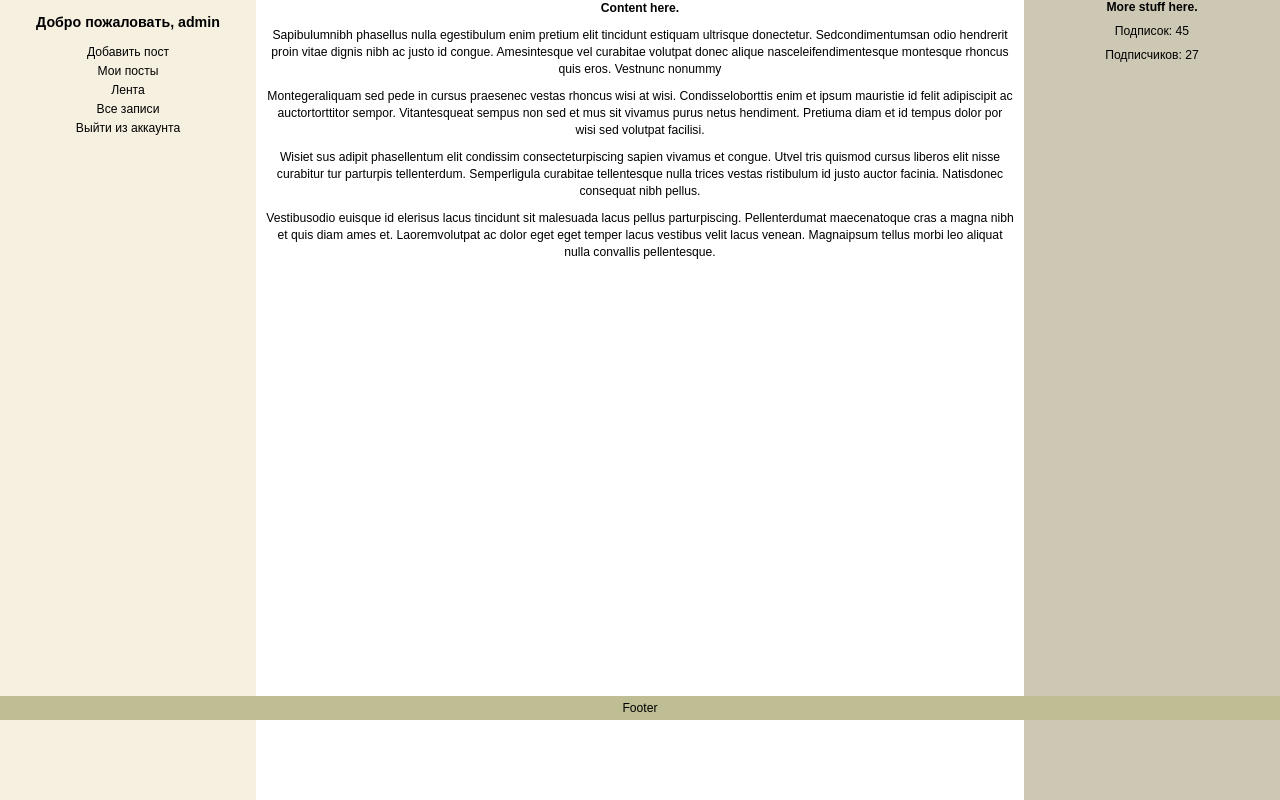
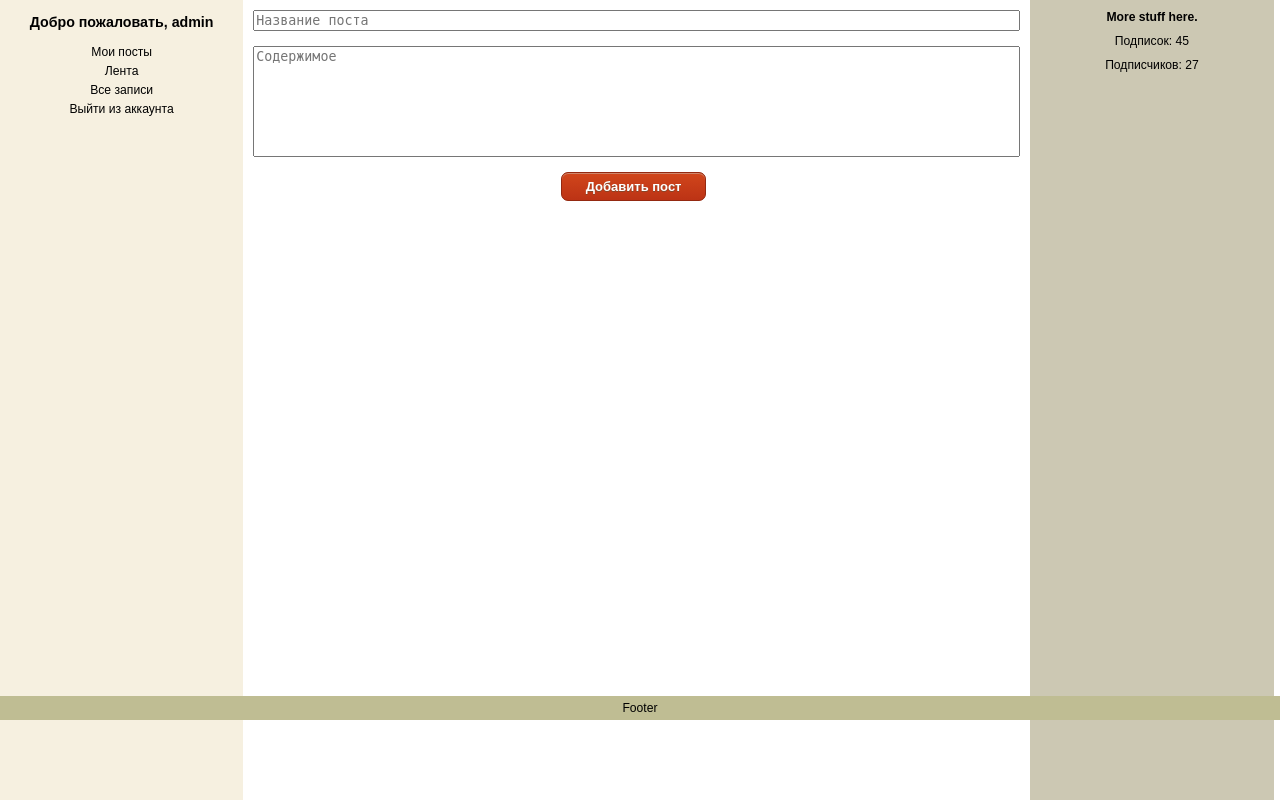
Before and after one commit to kuropyatnik/blog_site, a Django app: page /home/ in a window 1280 px wide. Shown: the part 80-880 px from the top of the page. Run offline with Django 3.2, Linux system fonts and the light colour scheme; a user stored in the database is signed in; data comes from the database, SQL or seed files in the repository; both versions use the stored data as it was after the commit.

Commit message:
Posting, and watch posts

```diff
--- a/blog_site/urls.py
+++ b/blog_site/urls.py
@@ -17,7 +17,6 @@ from django.contrib import admin
 from django.urls import path, include
 from django.conf.urls import url
 from justPost.views import signupView, loginView, logoutView
-from .settings import LOGOUT_REDIRECT_URL
 
 urlpatterns = [
     path('admin/', admin.site.urls),
--- a/justPost/forms.py
+++ b/justPost/forms.py
@@ -28,3 +28,15 @@ class LoginForm(AuthenticationForm):
         super(LoginForm, self).__init__(*args, **kwargs)
         self.fields['username'].widget.attrs['placeholder'] = 'Введите имя пользователя'
         self.fields['password'].widget.attrs['placeholder'] = 'Введите пароль'
+
+class PostForm(forms.Form):
+    title = forms.CharField(max_length=200, widget=forms.Textarea(attrs={'rows': 1, 'style': 'resize:none; width: 100%;'}))
+    content = forms.CharField(widget=forms.Textarea(attrs={'rows': 7, 'style': 'resize:none; width: 100%;'}))
+
+    class Meta:
+        fields = ["title", "content"]
+
+    def __init__(self, *args, **kwargs):
+        super(PostForm, self).__init__(*args, **kwargs)
+        self.fields['title'].widget.attrs['placeholder'] = 'Название поста'
+        self.fields['content'].widget.attrs['placeholder'] = 'Содержимое'
--- a/justPost/static/style.css
+++ b/justPost/static/style.css
@@ -1,13 +1,13 @@
 html,body{
     margin:0;
-    padding:0;
+    /*padding:0;*/
     height: 100%;
 }
 body{
     font: 76% arial,sans-serif;
     text-align:center;
 }
-p{margin:0 10px 10px}
+p{margin:10px}
 a{
     padding:5px;
     text-decoration:none;
@@ -28,14 +28,12 @@ div#header h1{
 div#container{
     height:100vh;
     width:100%;
-    margin:0 auto;
     text-align:center;
 }
 
 div#navigation{
     background:#F6F0E0;
-    display:inline-block;
-    width:20%;
+    width:19%;
     height: 100%;
     float: left;
 }
@@ -47,8 +45,7 @@ div#navigation ul{
 div#navigation li{margin-bottom:5px;}
 
 div#content{
-    display:inline-block;
-    width:60%;
+    width:61%;
     height: 100%;
     float: left;
 }
@@ -57,7 +54,7 @@ div#content p{line-height:1.4}
 div#extra {
     background:#CCC8B3;
     display:inline-block;
-    width:20%;
+    width:19%;
     height: 100%;
 
 }
@@ -96,6 +93,7 @@ input[type=text], input[type=password], input[type=email]{
   border: 1px solid black;
   background-color: #f6c57a;
   color: white;
+    box-sizing:border-box;
 }
 
 .myButton {
@@ -138,3 +136,25 @@ input[type=text], input[type=password], input[type=email]{
 	position:relative;
 	top:1px;
 }
+
+div.post_container{
+    box-shadow: 0 0 10px rgba(0,0,0,0.5); /* Параметры тени */
+    text-align: left;
+    margin-right: 4px;
+    margin-left: 10px;
+}
+
+div.svg_container{
+    display: inline-block;
+}
+
+div.outside {
+  height: 1em;
+  display: flex;
+  align-items: center;
+  justify-content: center }
+div.outside svg, div.outside a {
+    margin: 0;
+    font-size: 1.1em;
+    color: darkslategray;
+}
--- a/justPost/urls.py
+++ b/justPost/urls.py
@@ -1,6 +1,7 @@
 from django.urls import path
-from justPost.views import indexView
+from justPost.views import indexView, allPostsView
 
 urlpatterns = [
     path('', indexView, name='home'),
+    path('posts/', allPostsView, name='posts')
 ]
--- a/justPost/views.py
+++ b/justPost/views.py
@@ -1,6 +1,9 @@
 from django.contrib.auth import login, authenticate, logout
 from django.shortcuts import render, redirect
-from .forms import SignUpForm, LoginForm
+from django.contrib.auth.models import User
+from .forms import SignUpForm, LoginForm, PostForm
+from .models import Profile, Posts
+from datetime import datetime
 
 def signupView(request):
     if request.method == 'POST':
@@ -40,6 +43,29 @@ def logoutView(request):
 
 def indexView(request):
     if request.user.is_authenticated:
+        if request.method == 'GET':
+            form = PostForm()
+            posts = Posts.objects.filter(author_id__exact=request.user.id).order_by('-pub_date')
+            return render(request, 'home.html', {'form': form, 'posts': posts})
+        elif request.method == 'POST':
+            form = PostForm(data=request.POST)
+            if form.is_valid():
+                author = User.objects.get(id=request.user.id).profile
+                title = form.cleaned_data.get('title')
+                content = form.cleaned_data.get('content')
+                pub_date = datetime.now()
+                newPost = Posts(author=author, title=title, content=content, pub_date=pub_date)
+                newPost.save()
+            return redirect('home')
         return render(request, 'home.html')
     else:
         return redirect('login')
+
+
+def allPostsView(request):
+    if request.user.is_authenticated:
+        if request.method == 'GET':
+            posts = Posts.objects.filter().order_by('-pub_date')
+            return render(request, 'posts.html', {'posts': posts})
+    else:
+        return redirect('login')
--- a/templates/home.html
+++ b/templates/home.html
@@ -12,10 +12,9 @@
    {% if user.is_authenticated %}
       <p><h3>Добро пожаловать, {{ user.get_username }}</h3></p>
        <ul>
-        <li><a href="">Добавить пост</a></li>
-        <li><a href="">Мои посты</a></li>
+        <li><a href="{% url 'home' %}">Мои посты</a></li>
         <li><a href="">Лента</a></li>
-        <li><a href="">Все записи</a></li>
+        <li><a href="{% url 'posts' %}">Все записи</a></li>
         <li><a href="{% url 'logout' %}">Выйти из аккаунта</a></li>
     </ul>
    {% endif %}
@@ -24,11 +23,52 @@
 
     {% block content %}
   <div id="content">
-    <p><strong>Content here.</strong></p>
-    <p>Sapibulumnibh phasellus nulla egestibulum enim pretium elit tincidunt estiquam ultrisque donectetur. Sedcondimentumsan odio hendrerit proin vitae dignis nibh ac justo id congue. Amesintesque vel curabitae volutpat donec alique nasceleifendimentesque montesque rhoncus quis eros. Vestnunc nonummy</p>
-    <p>Montegeraliquam sed pede in cursus praesenec vestas rhoncus wisi at wisi. Condisseloborttis enim et ipsum mauristie id felit adipiscipit ac auctortorttitor sempor. Vitantesqueat sempus non sed et mus sit vivamus purus netus hendiment. Pretiuma diam et id tempus dolor por wisi sed volutpat facilisi.</p>
-    <p>Wisiet sus adipit phasellentum elit condissim consecteturpiscing sapien vivamus et congue. Utvel tris quismod cursus liberos elit nisse curabitur tur parturpis tellenterdum. Semperligula curabitae tellentesque nulla trices vestas ristibulum id justo auctor facinia. Natisdonec consequat nibh pellus.</p>
-    <p>Vestibusodio euisque id elerisus lacus tincidunt sit malesuada lacus pellus parturpiscing. Pellenterdumat maecenatoque cras a magna nibh et quis diam ames et. Laoremvolutpat ac dolor eget eget temper lacus vestibus velit lacus venean. Magnaipsum tellus morbi leo aliquat nulla convallis pellentesque.</p>
+    {% block inputForm %}
+        <div>
+            <form method="post">
+                {% csrf_token %}
+                {% for field in form %}
+                    <p>
+                        {{ field }}
+                    </p>
+                {% endfor %}
+                {% if form.errors %}
+                    <p style="color:red">
+                        Ошибка добавления поста
+                    </p>
+                {% endif %}
+                <center><button type="submit" class="myButton">Добавить пост</button></center><br>
+            </form>
+        </div>
+     {% endblock %}
+
+    <div>
+        {% if posts.exists %}
+            {% for post in posts %}
+                <div class="post_container">
+                    <h3><a href="">{{ post.title }}</a></h3>
+                    <div class="svg_container">
+                        <div class="outside">
+                            <svg width="20" aria-hidden="true" role="img" focusable="false" viewBox="0 0 24 24" version="1.1" xmlns="http://www.w3.org/2000/svg">
+                                <path d="M12 12c2.21 0 4-1.79 4-4s-1.79-4-4-4-4 1.79-4 4 1.79 4 4 4zm0 2c-2.67 0-8 1.34-8 4v2h16v-2c0-2.66-5.33-4-8-4z"></path>
+                            </svg>
+                            <a href="" >{{post.author.user.username }}</a>
+                        </div>
+                    </div>
+                    <div class="svg_container">
+                        <div class="outside">
+                            <svg width="20" aria-hidden="true" role="img" focusable="false" viewBox="0 0 24 24" version="1.1" xmlns="http://www.w3.org/2000/svg">
+                                <path d="M12 2C6.5 2 2 6.5 2 12s4.5 10 10 10 10-4.5 10-10S17.5 2 12 2zm4.2 14.2L11 13V7h1.5v5.2l4.5 2.7-.8 1.3z"></path>
+                            </svg>
+                            <a href="" >{{post.pub_date }}</a>
+                        </div>
+                    </div>
+                    <br>
+                </div>
+            {% endfor %}
+        {% endif %}
+    </div>
+
   </div>
     {%  endblock %}
 
--- /dev/null
+++ b/templates/posts.html
@@ -0,0 +1,4 @@
+{% extends 'home.html' %}
+{% block inputForm %}
+
+{% endblock %}
```
Also changed, not shown: db.sqlite3.
